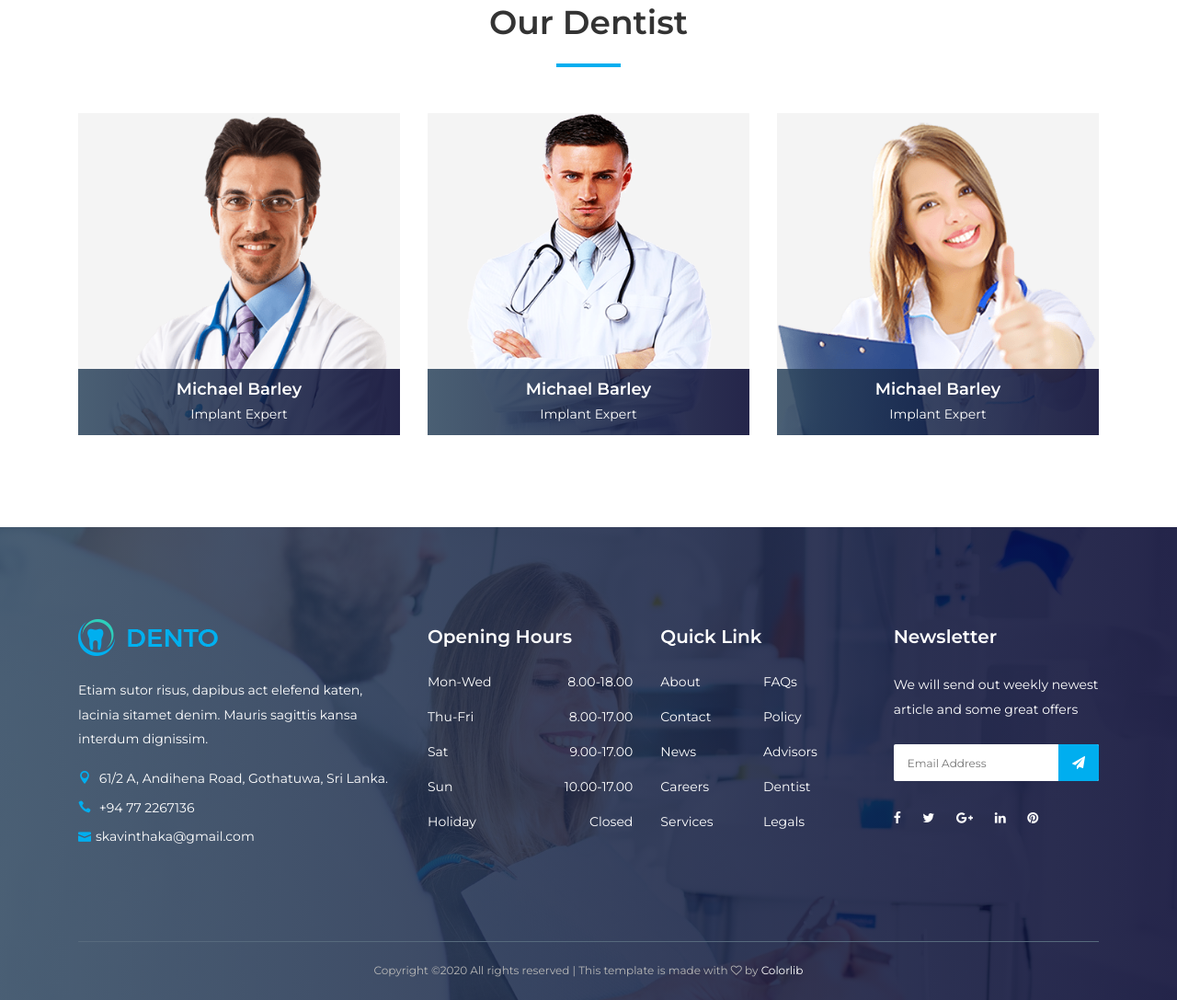
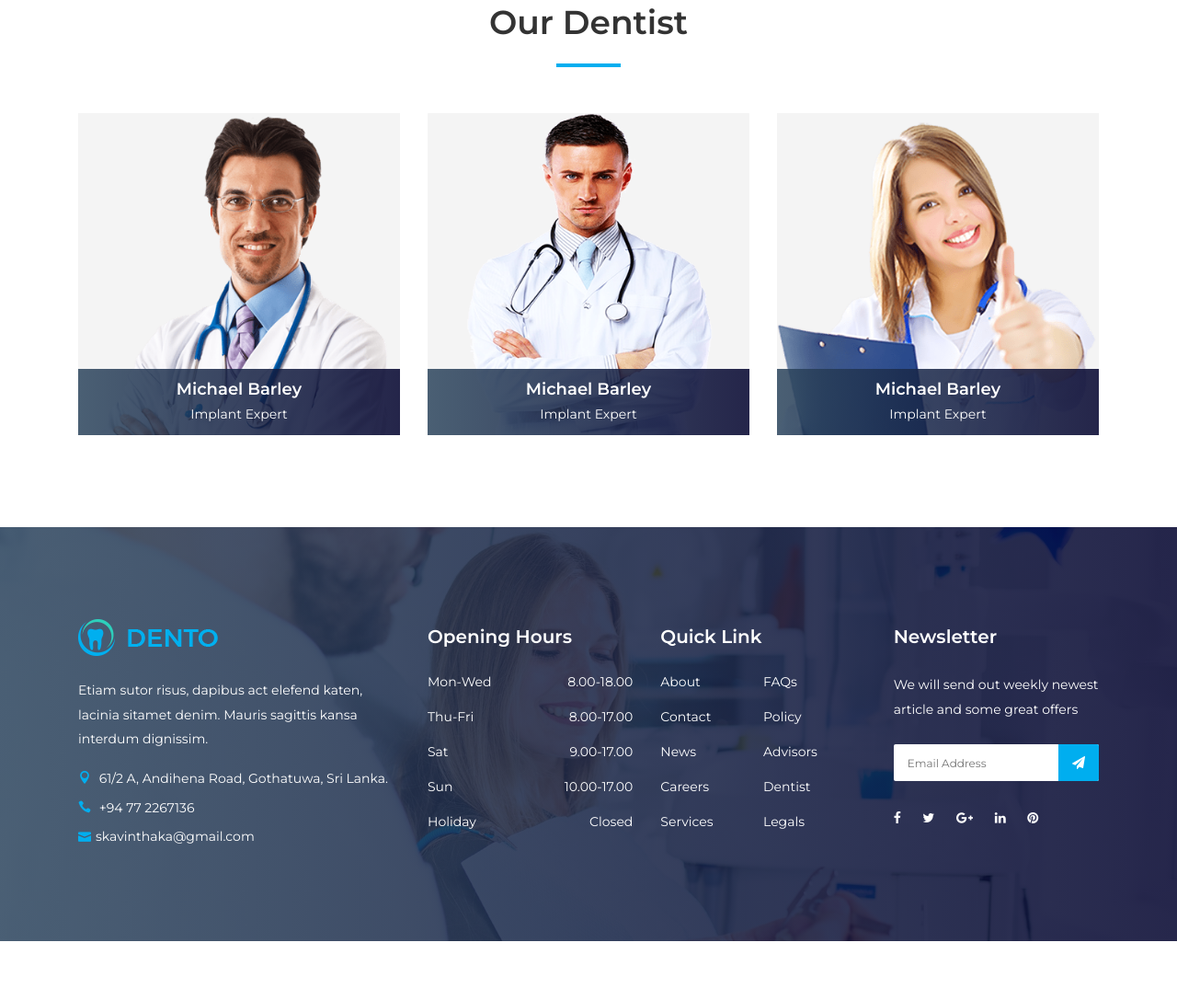
Before and after one commit to sameerakavinthaka/dentistDjango, a Django app: page /about.html in a window 1280 px wide. Shown: the part 1944-3031 px from the top of the page at 92% size. After the commit the page ends 2967 px from the top, so only its background shows below. Run offline with Django 3.2, Linux system fonts and the light colour scheme; some libraries are stand-ins or nearby versions.

Commit message:
changed the footer area

```diff
--- a/website/templates/base.html
+++ b/website/templates/base.html
@@ -194,18 +194,6 @@
       </div>
     </div>
 
-    <!-- Copywrite Area -->
-    <div class="container">
-      <div class="row">
-        <div class="col-12">
-          <div class="copywrite-content">
-            <p><!-- Link back to Colorlib can't be removed. Template is licensed under CC BY 3.0. -->
-Copyright &copy;<script>document.write(new Date().getFullYear());</script> All rights reserved | This template is made with <i class="fa fa-heart-o" aria-hidden="true"></i> by <a href="https://colorlib.com" target="_blank">Colorlib</a>
-<!-- Link back to Colorlib can't be removed. Template is licensed under CC BY 3.0. --></p>
-          </div>
-        </div>
-      </div>
-    </div>
   </footer>
   <!-- ***** Footer Area End ***** -->
 
```
